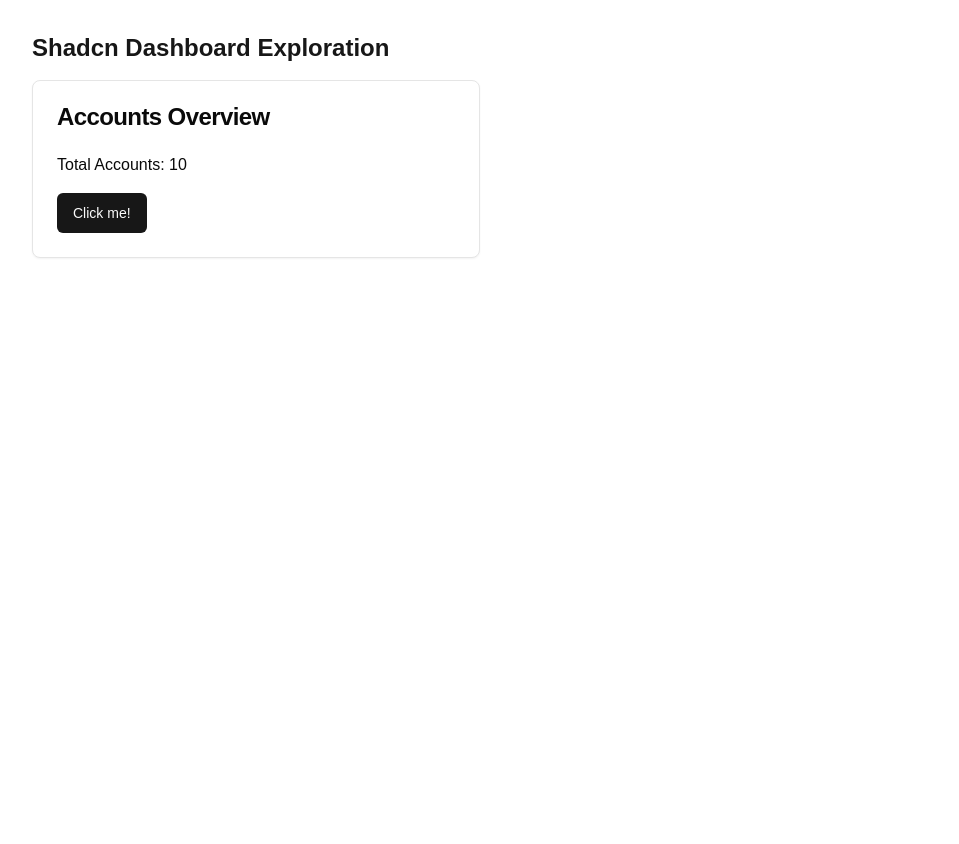
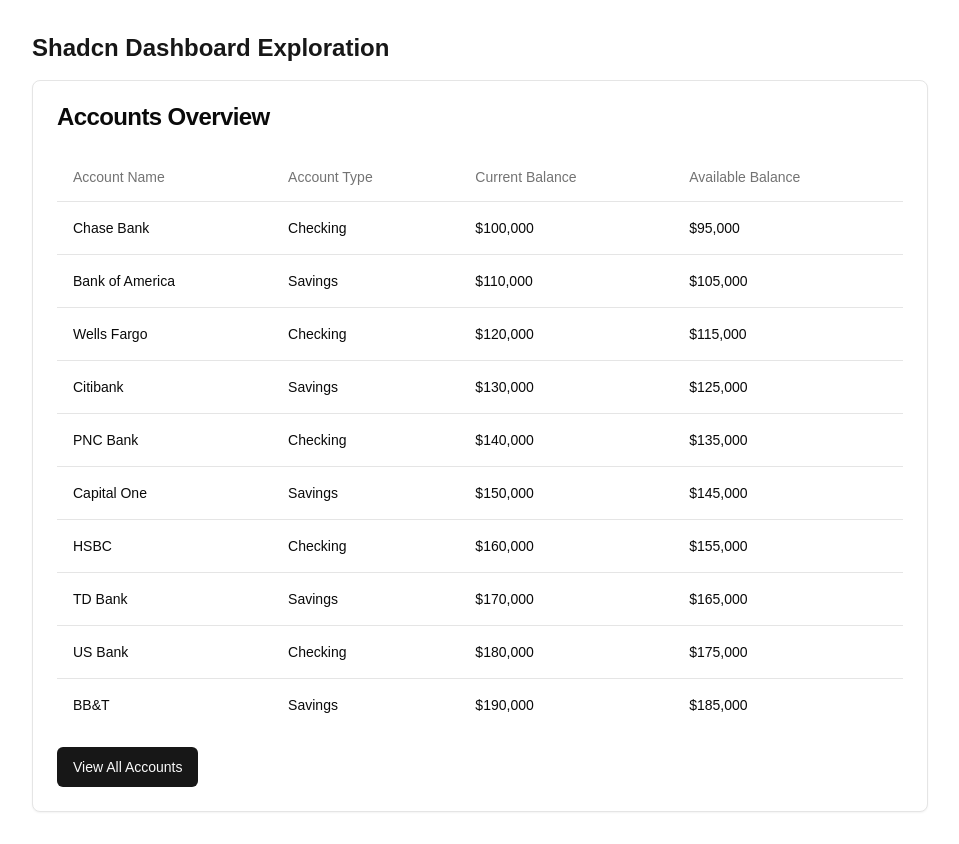
Before and after one commit to jonbrick/shacn-dashboard-exploration, a Next.js app: page / in a window 1280 px wide. Shown: the whole page, without its empty margins (0-959 px from the left). Before the commit the page ends 800 px from the top, so only its background shows below. Built offline with nearby package versions, Linux system fonts and the light colour scheme.

Commit message:
Accounts Overview Card done

```diff
--- a/src/app/page.tsx
+++ b/src/app/page.tsx
@@ -2,6 +2,7 @@
 import { Card, CardContent, CardHeader, CardTitle } from "@/components/ui/card";
 import data from "@/data/data.json";
 import { Data } from "@/data/types";
+import { AccountCard } from "@/components/AccountCard";
 
 export default function Home() {
   const appData: Data = data;
@@ -9,15 +10,7 @@
   return (
     <main className="p-8">
       <h1 className="text-2xl font-bold mb-4">Shadcn Dashboard Exploration</h1>
-      <Card className="max-w-md">
-        <CardHeader>
-          <CardTitle>Accounts Overview</CardTitle>
-        </CardHeader>
-        <CardContent>
-          <p>Total Accounts: {appData.accounts.length}</p>
-          <Button className="mt-4">Click me!</Button>
-        </CardContent>
-      </Card>
+      <AccountCard accounts={appData.accounts} />
     </main>
   );
 }
--- /dev/null
+++ b/src/components/AccountCard.tsx
@@ -0,0 +1,23 @@
+import { Button } from "@/components/ui/button";
+import { Card, CardContent, CardHeader, CardTitle } from "@/components/ui/card";
+import { AccountTable } from "./AccountTable";
+import { Account } from "@/data/types";
+import { DashboardCard } from "./DashboardCard";
+
+interface AccountCardProps {
+  accounts: Account[];
+}
+
+export function AccountCard({ accounts }: AccountCardProps) {
+  return (
+    <DashboardCard
+      title="Accounts Overview"
+      table={
+        <>
+          <AccountTable accounts={accounts} />
+          <Button className="mt-4">View All Accounts</Button>
+        </>
+      }
+    />
+  );
+}
--- /dev/null
+++ b/src/components/AccountTable.tsx
@@ -0,0 +1,40 @@
+import {
+  Table,
+  TableBody,
+  TableCell,
+  TableHead,
+  TableHeader,
+  TableRow,
+} from "@/components/ui/table";
+import { Account } from "@/data/types";
+
+interface AccountTableProps {
+  accounts: Account[];
+}
+
+export function AccountTable({ accounts }: AccountTableProps) {
+  return (
+    <Table>
+      <TableHeader>
+        <TableRow>
+          <TableHead>Account Name</TableHead>
+          <TableHead>Account Type</TableHead>
+          <TableHead>Current Balance</TableHead>
+          <TableHead>Available Balance</TableHead>
+        </TableRow>
+      </TableHeader>
+      <TableBody>
+        {accounts.map((account) => (
+          <TableRow key={account.accountID}>
+            <TableCell>{account.accountName}</TableCell>
+            <TableCell>{account.accountType}</TableCell>
+            <TableCell>${account.currentDayBalance.toLocaleString()}</TableCell>
+            <TableCell>
+              ${account.currentDayAvailableBalance.toLocaleString()}
+            </TableCell>
+          </TableRow>
+        ))}
+      </TableBody>
+    </Table>
+  );
+}
--- /dev/null
+++ b/src/components/DashboardCard.tsx
@@ -0,0 +1,17 @@
+import { Card, CardContent, CardHeader, CardTitle } from "@/components/ui/card";
+
+interface DashboardCardProps {
+  title: string;
+  table: React.ReactNode;
+}
+
+export function DashboardCard({ title, table }: DashboardCardProps) {
+  return (
+    <Card className="max-w-4xl">
+      <CardHeader>
+        <CardTitle>{title}</CardTitle>
+      </CardHeader>
+      <CardContent>{table}</CardContent>
+    </Card>
+  );
+}
--- /dev/null
+++ b/src/components/ui/table.tsx
@@ -0,0 +1,117 @@
+import * as React from "react"
+
+import { cn } from "@/lib/utils"
+
+const Table = React.forwardRef<
+  HTMLTableElement,
+  React.HTMLAttributes<HTMLTableElement>
+>(({ className, ...props }, ref) => (
+  <div className="relative w-full overflow-auto">
+    <table
+      ref={ref}
+      className={cn("w-full caption-bottom text-sm", className)}
+      {...props}
+    />
+  </div>
+))
+Table.displayName = "Table"
+
+const TableHeader = React.forwardRef<
+  HTMLTableSectionElement,
+  React.HTMLAttributes<HTMLTableSectionElement>
+>(({ className, ...props }, ref) => (
+  <thead ref={ref} className={cn("[&_tr]:border-b", className)} {...props} />
+))
+TableHeader.displayName = "TableHeader"
+
+const TableBody = React.forwardRef<
+  HTMLTableSectionElement,
+  React.HTMLAttributes<HTMLTableSectionElement>
+>(({ className, ...props }, ref) => (
+  <tbody
+    ref={ref}
+    className={cn("[&_tr:last-child]:border-0", className)}
+    {...props}
+  />
+))
+TableBody.displayName = "TableBody"
+
+const TableFooter = React.forwardRef<
+  HTMLTableSectionElement,
+  React.HTMLAttributes<HTMLTableSectionElement>
+>(({ className, ...props }, ref) => (
+  <tfoot
+    ref={ref}
+    className={cn(
+      "border-t bg-muted/50 font-medium [&>tr]:last:border-b-0",
+      className
+    )}
+    {...props}
+  />
+))
+TableFooter.displayName = "TableFooter"
+
+const TableRow = React.forwardRef<
+  HTMLTableRowElement,
+  React.HTMLAttributes<HTMLTableRowElement>
+>(({ className, ...props }, ref) => (
+  <tr
+    ref={ref}
+    className={cn(
+      "border-b transition-colors hover:bg-muted/50 data-[state=selected]:bg-muted",
+      className
+    )}
+    {...props}
+  />
+))
+TableRow.displayName = "TableRow"
+
+const TableHead = React.forwardRef<
+  HTMLTableCellElement,
+  React.ThHTMLAttributes<HTMLTableCellElement>
+>(({ className, ...props }, ref) => (
+  <th
+    ref={ref}
+    className={cn(
+      "h-12 px-4 text-left align-middle font-medium text-muted-foreground [&:has([role=checkbox])]:pr-0",
+      className
+    )}
+    {...props}
+  />
+))
+TableHead.displayName = "TableHead"
+
+const TableCell = React.forwardRef<
+  HTMLTableCellElement,
+  React.TdHTMLAttributes<HTMLTableCellElement>
+>(({ className, ...props }, ref) => (
+  <td
+    ref={ref}
+    className={cn("p-4 align-middle [&:has([role=checkbox])]:pr-0", className)}
+    {...props}
+  />
+))
+TableCell.displayName = "TableCell"
+
+const TableCaption = React.forwardRef<
+  HTMLTableCaptionElement,
+  React.HTMLAttributes<HTMLTableCaptionElement>
+>(({ className, ...props }, ref) => (
+  <caption
+    ref={ref}
+    className={cn("mt-4 text-sm text-muted-foreground", className)}
+    {...props}
+  />
+))
+TableCaption.displayName = "TableCaption"
+
+export {
+  Table,
+  TableHeader,
+  TableBody,
+  TableFooter,
+  TableHead,
+  TableRow,
+  TableCell,
+  TableCaption,
+}
```
